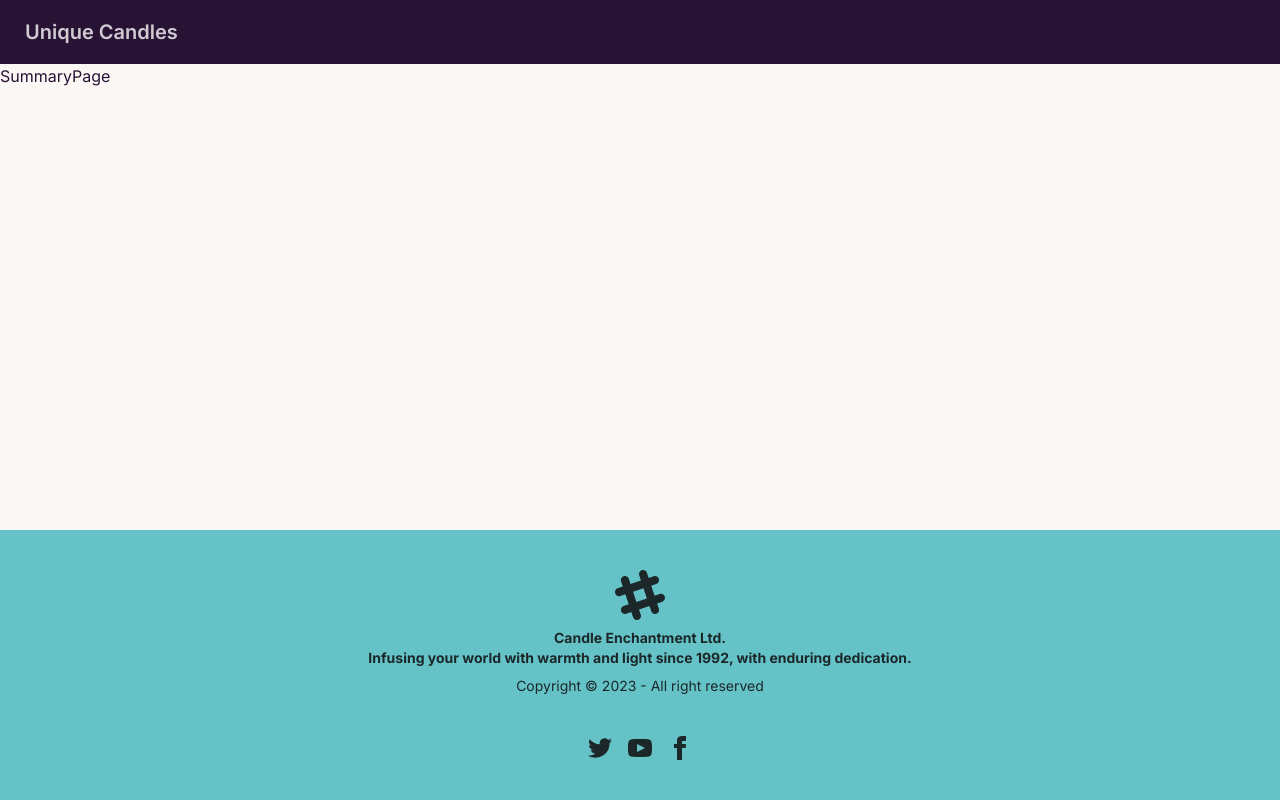
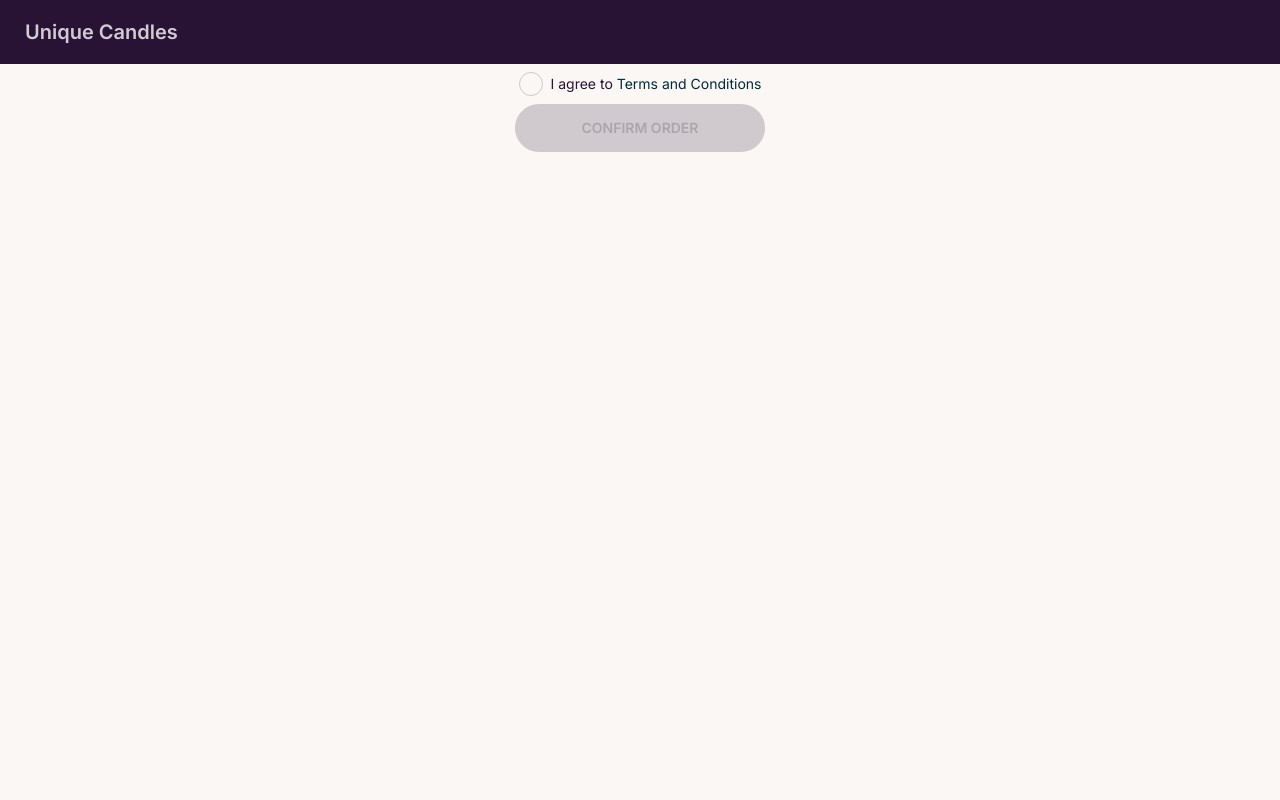
Before and after one commit to emre1n/next-candle-shop, a Next.js app: page /summary in a window 1280 px wide. Shown: the top 800 px of the page. Built offline with nearby package versions, Linux system fonts and the light colour scheme.

Commit message:
add summary form

```diff
--- a/app/layout.tsx
+++ b/app/layout.tsx
@@ -20,7 +20,9 @@ export default function RootLayout({
     <html data-theme="cupcake" lang="en">
       <body className={inter.className}>
         <Navbar />
-        <main className="flex flex-col content-container">{children}</main>
+        <main className="flex flex-col justify-center items-center content-container">
+          {children}
+        </main>
         <Footer />
       </body>
     </html>
--- a/app/summary/page.tsx
+++ b/app/summary/page.tsx
@@ -1,7 +1,12 @@
+import SummaryForm from '@/components/summary/SummaryForm';
 import React from 'react';
 
 function SummaryPage() {
-  return <div>SummaryPage</div>;
+  return (
+    <div className="min-h-screen">
+      <SummaryForm />
+    </div>
+  );
 }
 
 export default SummaryPage;
--- a/components/summary/SummaryForm/index.tsx
+++ b/components/summary/SummaryForm/index.tsx
@@ -1,7 +1,34 @@
-import React from 'react';
+'use client';
+
+import React, { useState } from 'react';
 
 function SummaryForm() {
-  return <div>SummaryForm</div>;
+  const [tcChecked, setTcChecked] = useState(false);
+
+  const checkboxLabel = (
+    <span>
+      I agree to
+      <span className="text-info-content"> Terms and Conditions</span>
+    </span>
+  );
+
+  return (
+    <div>
+      <div className="form-control w-full">
+        <label className="label cursor-pointer gap-2">
+          <input
+            type="checkbox"
+            className="checkbox"
+            onChange={e => setTcChecked(e.target.checked)}
+          />
+          <div className="label-text">{checkboxLabel}</div>
+        </label>
+        <button className="btn btn-primary" disabled={!tcChecked}>
+          Confirm order
+        </button>
+      </div>
+    </div>
+  );
 }
 
 export default SummaryForm;
```
